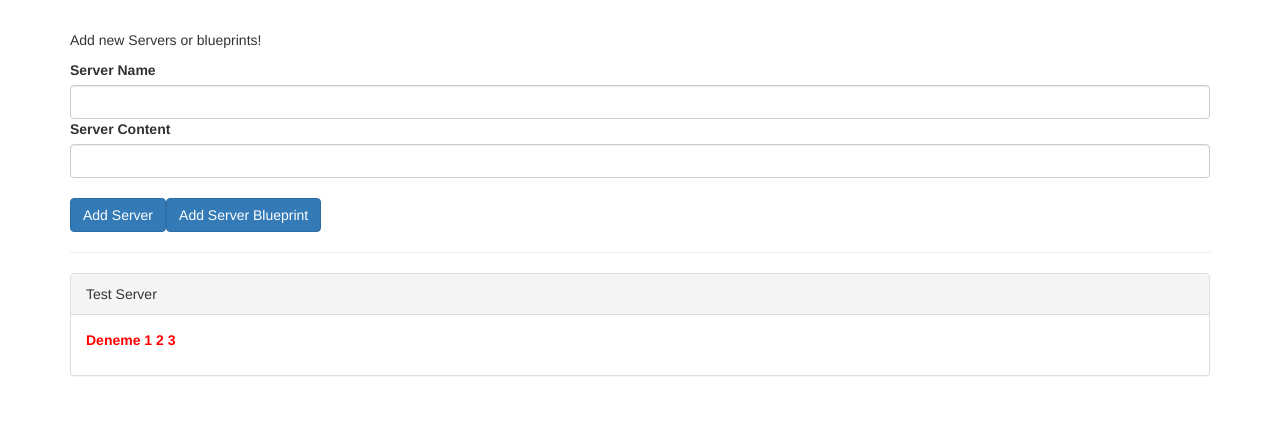
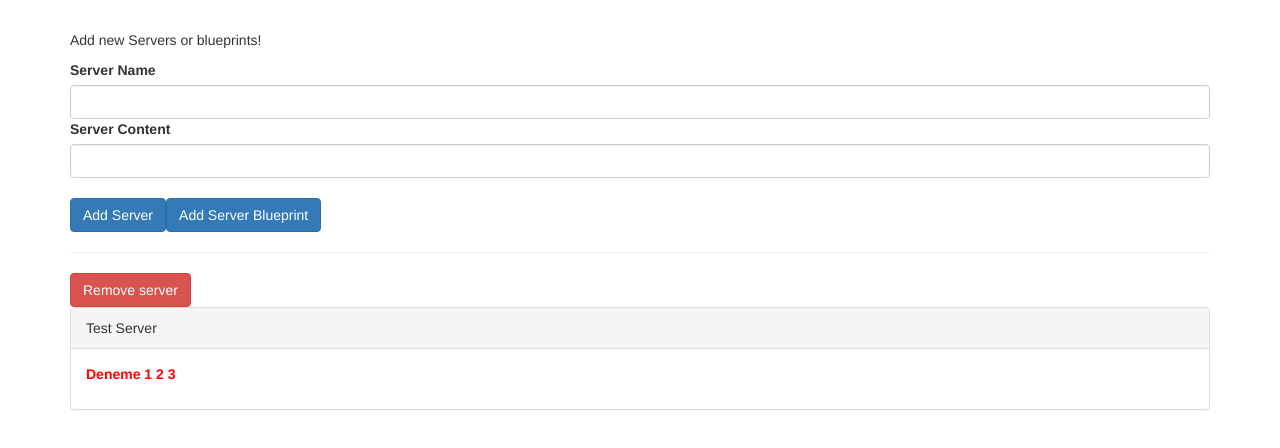
Before and after one commit to ibrhmoguz/angular.data.binding, an Angular app: page / in a window 1280 px wide. Shown: the top 448 px of the page. Built offline with nearby package versions, Linux system fonts and the light colour scheme.

Commit message:
Life cycle methods.

```diff
--- a/src/app/app.component.html
+++ b/src/app/app.component.html
@@ -3,9 +3,10 @@
   <hr>
   <div class="row">
     <div class="col-xs-12">
+      <button class="btn btn-danger" (click)="onServerRemove()">Remove server</button>
       <app-server-item *ngFor="let serverElement of serverElements" [srvElement]="serverElement">
           <p>
-              <strong *ngIf="serverElement.type === 'server'" style="color: red">{{ serverElement.content }}</strong>
+              <strong *ngIf="serverElement.type === 'server'" style="color: red">{{ serverElement .content }}</strong>
               <em *ngIf="serverElement.type === 'blueprint'">{{ serverElement.content }}</em>
             </p>
       </app-server-item>
--- a/src/app/app.component.ts
+++ b/src/app/app.component.ts
@@ -23,4 +23,8 @@
       content: serverData.serverContent
     });
   }
+
+  onServerRemove(){
+    this.serverElements.splice(0,1);
+  }
 }
--- a/src/app/server-item/server-item.component.html
+++ b/src/app/server-item/server-item.component.html
@@ -1,9 +1,6 @@
 <div class="panel panel-default">
   <div class="panel-heading">{{ element.name }}</div>
   <div class="panel-body">
-    <p>
-      <strong *ngIf="element.type === 'server'" style="color: red">{{ element.content }}</strong>
-      <em *ngIf="element.type === 'blueprint'">{{ element.content }}</em>
-    </p>
+    <ng-content></ng-content>
   </div>
 </div>
--- a/src/app/server-item/server-item.component.ts
+++ b/src/app/server-item/server-item.component.ts
@@ -1,16 +1,60 @@
-import { Component, OnInit, Input, ViewEncapsulation } from '@angular/core';
+import {
+  Component,
+  OnInit,
+  OnChanges,
+  DoCheck,
+  AfterContentInit,
+  AfterContentChecked,
+  AfterViewInit,
+  AfterViewChecked,
+  Input,
+  ViewEncapsulation,
+  SimpleChanges } from '@angular/core';
 
 @Component({
   selector: 'app-server-item',
   templateUrl: './server-item.component.html',
   styleUrls: ['./server-item.component.css']
 })
-export class ServerItemComponent implements OnInit {
+export class ServerItemComponent implements OnInit,
+  OnChanges,
+  DoCheck,
+  AfterContentInit,
+  AfterContentChecked,
+  AfterViewInit,
+  AfterViewChecked {
   @Input('srvElement') element: { type: string, name: string, content: string };
 
-  constructor() { }
+  constructor() {
+    console.log('Constructor called.');
+  }
+
+  ngOnChanges(changes: SimpleChanges) {
+    console.log('ngOnChanges called.');
+    console.log(changes);
+  }
 
   ngOnInit() {
+    console.log('ngOnInit called.');
   }
 
+  ngDoCheck() {
+    console.log('ngDoCheck called.');
+  }
+
+  ngAfterContentInit() {
+    console.log('ngAfterContentInit called.');
+  }
+
+  ngAfterContentChecked() {
+    console.log('ngAfterContentChecked called.');
+  }
+
+  ngAfterViewInit() {
+    console.log('ngAfterViewInit called.');
+  }
+
+  ngAfterViewChecked() {
+    console.log('ngAfterViewChecked called.');
+  }
 }
```
